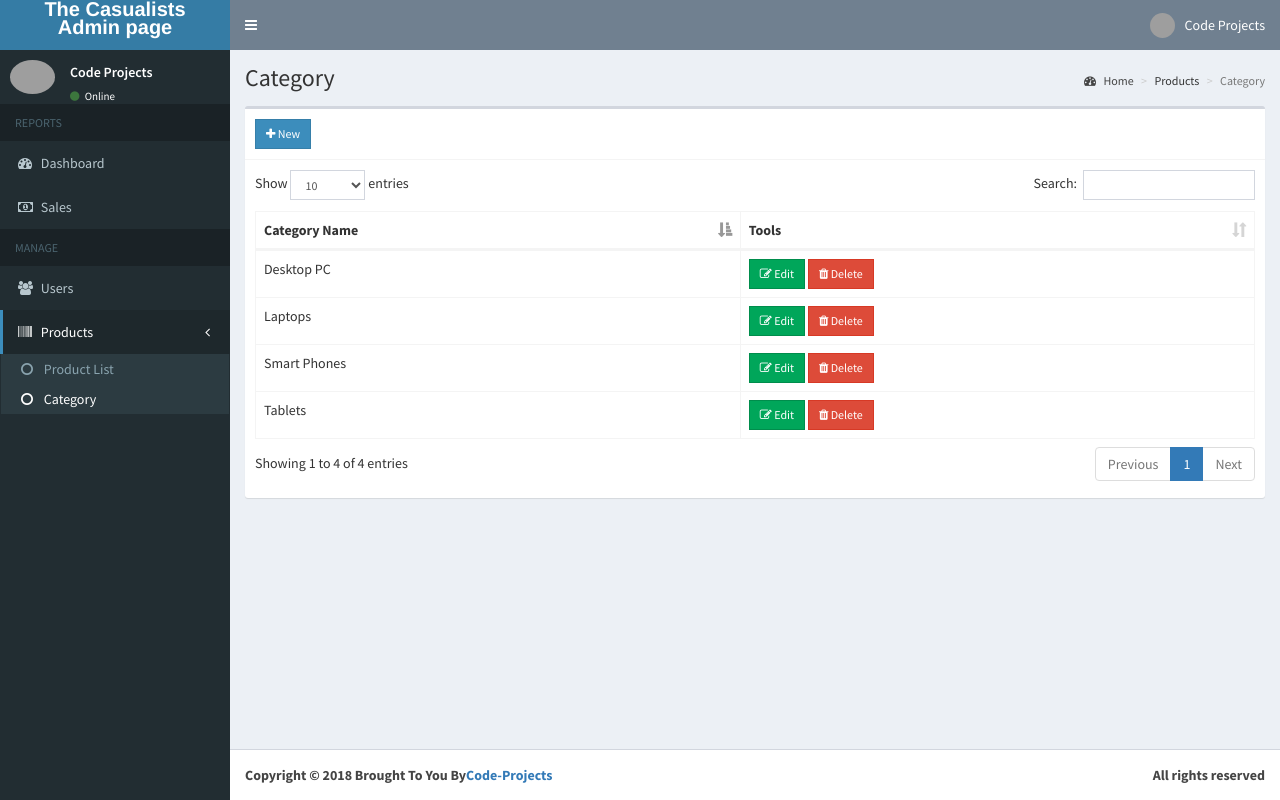
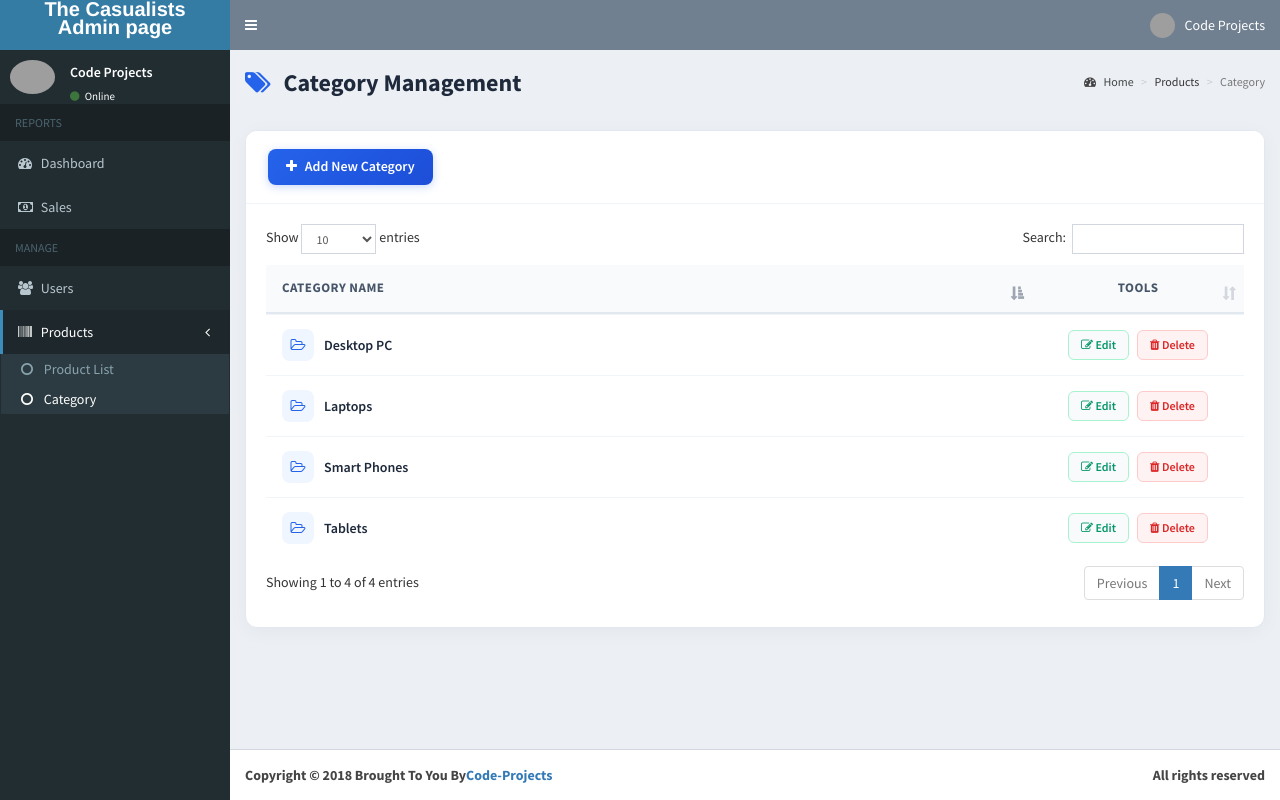
Before and after one commit to GRRifat/ECOMMERCE-project-php, a PHP site: page /ecommerce/admin/category.php in a window 1280 px wide. Run offline with PHP 8.4, Linux system fonts and the light colour scheme; a user stored in the database is signed in; data comes from the database, SQL or seed files in the repository; some libraries are stand-ins or nearby versions; grey boxes are pictures that could not be loaded.

Commit message:
Catagory section  Code and Design Update

```diff
--- a/admin/category.php
+++ b/admin/category.php
@@ -1,5 +1,120 @@
 <?php include 'includes/session.php'; ?>
 <?php include 'includes/header.php'; ?>
+
+<!-- Custom Modern Styles for Category Management -->
+<style>
+  .content-header h1 {
+    font-weight: 700;
+    color: #1e293b;
+    margin-bottom: 4px;
+  }
+  .category-box {
+    border-radius: 12px;
+    border: 1px solid #e2e8f0;
+    box-shadow: 0 4px 20px rgba(0, 0, 0, 0.04);
+    background: #ffffff;
+    overflow: hidden;
+  }
+  .category-box .box-header {
+    background: #ffffff;
+    padding: 18px 22px;
+    border-bottom: 1px solid #f1f5f9;
+  }
+  .btn-add-category {
+    height: 36px;
+    border-radius: 8px;
+    font-weight: 600;
+    padding: 7px 18px;
+    background: linear-gradient(135deg, #2563eb 0%, #1d4ed8 100%);
+    border: none;
+    box-shadow: 0 2px 8px rgba(37, 99, 235, 0.25);
+    transition: all 0.2s ease;
+    color: #ffffff !important;
+  }
+  .btn-add-category:hover {
+    transform: translateY(-1px);
+    box-shadow: 0 4px 12px rgba(37, 99, 235, 0.35);
+  }
+  /* Modern Table Styling */
+  #example1 {
+    border-collapse: separate;
+    border-spacing: 0;
+    width: 100% !important;
+  }
+  #example1 thead th {
+    background: #f8fafc;
+    color: #475569;
+    font-size: 13px;
+    font-weight: 700;
+    text-transform: uppercase;
+    letter-spacing: 0.5px;
+    border-top: none;
+    border-bottom: 2px solid #e2e8f0;
+    padding: 14px 16px;
+  }
+  #example1 tbody td {
+    padding: 14px 16px;
+    vertical-align: middle;
+    border-top: 1px solid #f1f5f9;
+    color: #334155;
+    font-size: 14px;
+  }
+  #example1 tbody tr:hover {
+    background-color: #f8fafc;
+  }
+  .category-name-badge {
+    font-weight: 600;
+    color: #1e293b;
+    display: inline-flex;
+    align-items: center;
+    gap: 10px;
+  }
+  .category-icon {
+    width: 32px;
+    height: 32px;
+    border-radius: 8px;
+    background: #eff6ff;
+    color: #2563eb;
+    display: inline-flex;
+    align-items: center;
+    justify-content: center;
+    font-size: 14px;
+  }
+  /* Action Buttons */
+  .btn-action-group {
+    display: inline-flex;
+    gap: 8px;
+  }
+  .btn-tbl-edit {
+    background: #f8fafc;
+    color: #059669;
+    border: 1px solid #a7f3d0;
+    border-radius: 6px;
+    font-weight: 600;
+    padding: 5px 12px;
+    transition: all 0.2s ease;
+  }
+  .btn-tbl-edit:hover {
+    background: #059669;
+    color: #ffffff;
+    border-color: #059669;
+  }
+  .btn-tbl-delete {
+    background: #fef2f2;
+    color: #dc2626;
+    border: 1px solid #fecaca;
+    border-radius: 6px;
+    font-weight: 600;
+    padding: 5px 12px;
+    transition: all 0.2s ease;
+  }
+  .btn-tbl-delete:hover {
+    background: #dc2626;
+    color: #ffffff;
+    border-color: #dc2626;
+  }
+</style>
+
 <body class="hold-transition skin-blue sidebar-mini">
 <div class="wrapper">
 
@@ -9,11 +124,11 @@
   <!-- Content Wrapper. Contains page content -->
   <div class="content-wrapper">
     <!-- Content Header (Page header) -->
-    <section class="content-header">
+    <section class="content-header" style="padding-top: 20px; padding-bottom: 15px;">
       <h1>
-        Category
+        <i class="fa fa-tags" style="color: #2563eb; margin-right: 8px;"></i> Category Management
       </h1>
-      <ol class="breadcrumb">
+      <ol class="breadcrumb" style="padding-top: 8px;">
         <li><a href="#"><i class="fa fa-dashboard"></i> Home</a></li>
         <li>Products</li>
         <li class="active">Category</li>
@@ -25,7 +140,7 @@
       <?php
         if(isset($_SESSION['error'])){
           echo "
-            <div class='alert alert-danger alert-dismissible'>
+            <div class='alert alert-danger alert-dismissible' style='border-radius: 8px;'>
               <button type='button' class='close' data-dismiss='alert' aria-hidden='true'>&times;</button>
               <h4><i class='icon fa fa-warning'></i> Error!</h4>
               ".$_SESSION['error']."
@@ -35,7 +150,7 @@
         }
         if(isset($_SESSION['success'])){
           echo "
-            <div class='alert alert-success alert-dismissible'>
+            <div class='alert alert-success alert-dismissible' style='border-radius: 8px;'>
               <button type='button' class='close' data-dismiss='alert' aria-hidden='true'>&times;</button>
               <h4><i class='icon fa fa-check'></i> Success!</h4>
               ".$_SESSION['success']."
@@ -44,17 +159,20 @@
           unset($_SESSION['success']);
         }
       ?>
+
       <div class="row">
         <div class="col-xs-12">
-          <div class="box">
+          <div class="box category-box">
             <div class="box-header with-border">
-              <a href="#addnew" data-toggle="modal" class="btn btn-primary btn-sm btn-flat"><i class="fa fa-plus"></i> New</a>
+              <a href="#addnew" data-toggle="modal" class="btn btn-add-category">
+                <i class="fa fa-plus" style="margin-right: 5px;"></i> Add New Category
+              </a>
             </div>
-            <div class="box-body">
-              <table id="example1" class="table table-bordered">
+            <div class="box-body" style="padding: 20px;">
+              <table id="example1" class="table table-hover">
                 <thead>
                   <th>Category Name</th>
-                  <th>Tools</th>
+                  <th class="text-center" width="180px">Tools</th>
                 </thead>
                 <tbody>
                   <?php
@@ -66,10 +184,21 @@
                       foreach($stmt as $row){
                         echo "
                           <tr>
-                            <td>".$row['name']."</td>
                             <td>
-                              <button class='btn btn-success btn-sm edit btn-flat' data-id='".$row['id']."'><i class='fa fa-edit'></i> Edit</button>
-                              <button class='btn btn-danger btn-sm delete btn-flat' data-id='".$row['id']."'><i class='fa fa-trash'></i> Delete</button>
+                              <div class='category-name-badge'>
+                                <span class='category-icon'><i class='fa fa-folder-open-o'></i></span>
+                                <span>".htmlspecialchars($row['name'])."</span>
+                              </div>
+                            </td>
+                            <td align='center'>
+                              <div class='btn-action-group'>
+                                <button class='btn btn-sm btn-tbl-edit edit' data-id='".$row['id']."'>
+                                  <i class='fa fa-edit'></i> Edit
+                                </button>
+                                <button class='btn btn-sm btn-tbl-delete delete' data-id='".$row['id']."'>
+                                  <i class='fa fa-trash'></i> Delete
+                                </button>
+                              </div>
                             </td>
                           </tr>
                         ";
@@ -90,8 +219,8 @@
     </section>
 
   </div>
-  	<?php include 'includes/footer.php'; ?>
-    <?php include 'includes/category_modal.php'; ?>
+  <?php include 'includes/footer.php'; ?>
+  <?php include 'includes/category_modal.php'; ?>
 
 </div>
 <!-- ./wrapper -->
```
